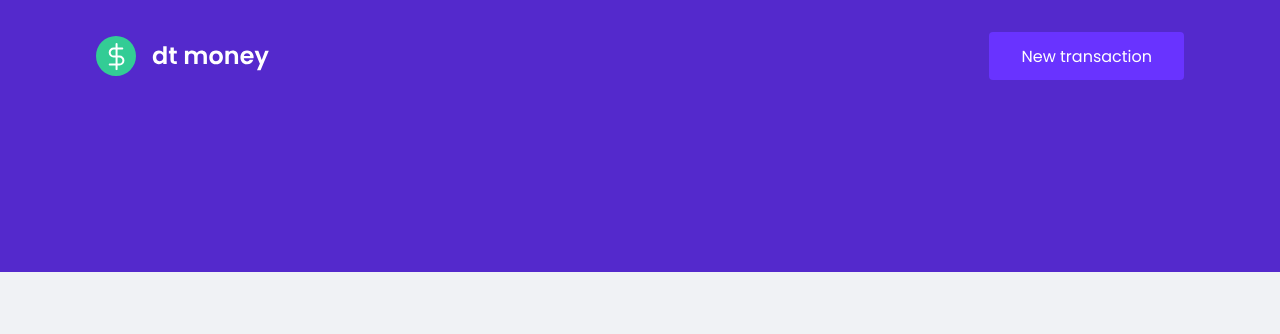
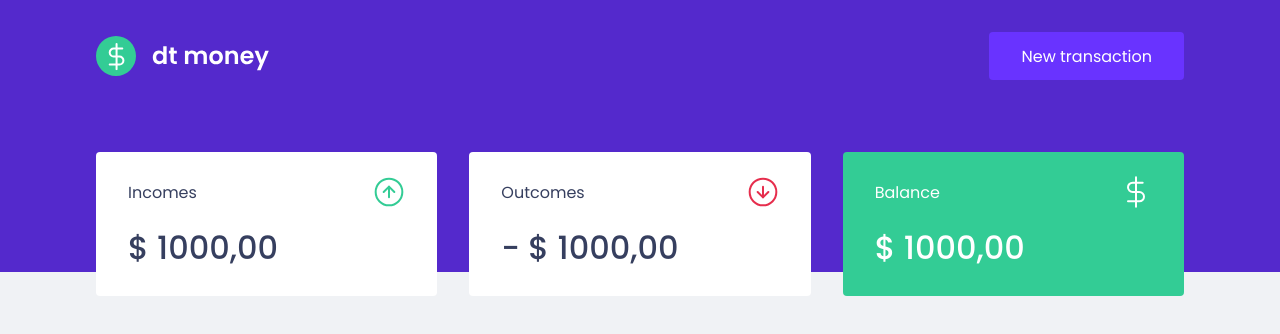
Before and after one commit to brunogirome/ignite2021-dtmoney, a React (Create React App) app: page / in a window 1280 px wide. Shown: the top 334 px of the page. Built offline with nearby package versions, Linux system fonts and the light colour scheme.

Commit message:
Created dashboard and summary itens

```diff
--- a/public/index.html
+++ b/public/index.html
@@ -11,7 +11,7 @@
     <title>dtmoney</title>
 
     <link
-      href="https://fonts.googleapis.com/css2?family=Poppins:wght@400;600&display=swap"
+      href="https://fonts.googleapis.com/css2?family=Poppins:wght@400;500;600&display=swap"
       rel="stylesheet"
     />
   </head>
--- a/src/App.tsx
+++ b/src/App.tsx
@@ -1,3 +1,4 @@
+import Dashboard from "./components/Dashboard";
 import { Header } from "./components/Header";
 import { GlobalStyle } from "./styles/global";
 
@@ -5,6 +6,7 @@
   return (
     <>
       <Header />
+      <Dashboard />
       <GlobalStyle />
     </>
   );
--- /dev/null
+++ b/src/components/Dashboard/index.tsx
@@ -0,0 +1,12 @@
+import { Summary } from "../Summary";
+import { Container } from "./styles";
+
+function Dashboard() {
+  return (
+    <Container>
+      <Summary />
+    </Container>
+  );
+}
+
+export default Dashboard;
--- /dev/null
+++ b/src/components/Dashboard/styles.ts
@@ -0,0 +1,7 @@
+import styled from 'styled-components';
+
+export const Container = styled.main`
+  max-width: 1120px;
+  margin: 0 auto;
+  padding: 2.5rem 1rem;
+`;
--- /dev/null
+++ b/src/components/Summary/index.tsx
@@ -0,0 +1,33 @@
+import incomeImg from '../../assets/income.svg';
+import outcomeImg from '../../assets/outcome.svg';
+import totalImg from '../../assets/total.svg';
+
+import { Container } from "./styles";
+
+export function Summary() {
+  return <Container>
+    <div>
+      <header>
+        <p>Incomes</p>
+        <img src={incomeImg} alt="Incomes" />
+      </header>
+      <strong>$ 1000,00</strong>
+    </div>
+    <div>
+      <header>
+        <p>Outcomes</p>
+        <img src={outcomeImg} alt="Outcomes" />
+      </header>
+      <strong>- $ 1000,00</strong>
+    </div>
+    <div className="highlight-background">
+      <header>
+        <p>Balance</p>
+        <img src={totalImg} alt="Balance" />
+      </header>
+      <strong>$ 1000,00</strong>
+    </div>
+  </Container>;
+}
+
+export default Summary;
--- /dev/null
+++ b/src/components/Summary/styles.ts
@@ -0,0 +1,34 @@
+import styled from "styled-components";
+
+export const Container = styled.div`
+  display: grid;
+  grid-template-columns: repeat(3, 1fr);
+  gap: 2rem;
+  margin-top: -10rem;
+
+  div {
+    background: var(--shape);
+    padding: 1.5rem 2rem;
+    border-radius: 0.25rem;
+    color: var(--text-title);
+
+    header {
+      display: flex;
+      align-items: center;
+      justify-content: space-between;
+    }
+
+    strong {
+      display: block;
+      margin-top: 1rem;
+      font-size: 2rem;
+      font-weight: 500;
+      line-height: 3rem;
+    }
+
+    &.highlight-background {
+      background: var(--green);
+      color: #fff;
+    }
+  }
+`;
--- a/src/styles/global.ts
+++ b/src/styles/global.ts
@@ -6,6 +6,7 @@
     --shape: #fff;
 
     --red: #E52E4D;
+    --green: #33cc95;
     --blue: #5429cc;
 
     --blue-light: #6933ff;
```
